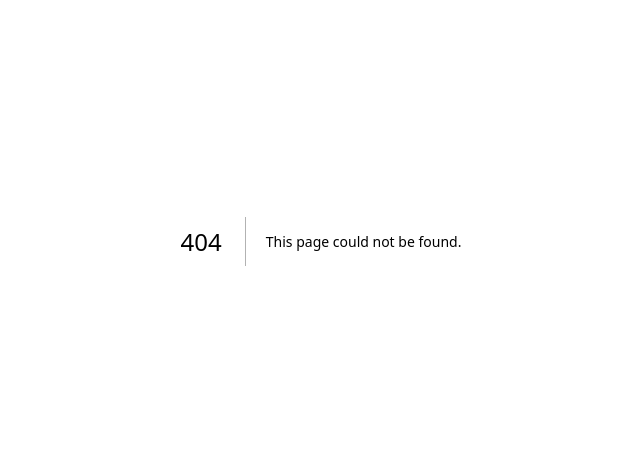
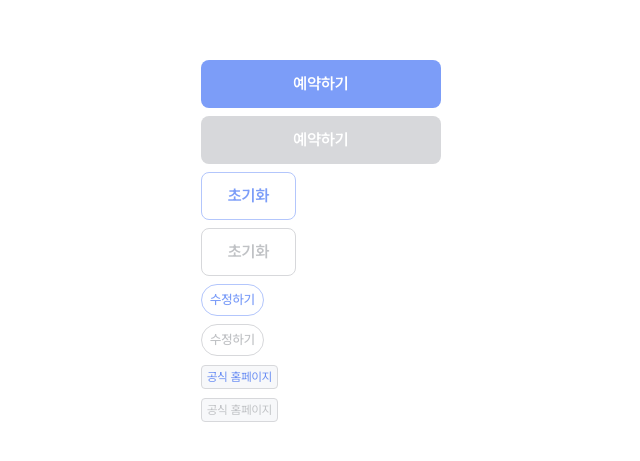
Before and after one commit to elfinana/poppy-fe, a Next.js app in the folder apps/web/: page /button in a window 1280 px wide. Before the commit this address had no page. Shown: the part 159-620 px from the top of the page, without its empty margins (319-959 px from the left). Built offline with nearby package versions, Linux system fonts and the light colour scheme.

Commit message:
Primary, Secondary 버튼 추가

```diff
--- /dev/null
+++ b/apps/web/app/button/page.tsx
@@ -0,0 +1,40 @@
+import { Plan } from '@/public';
+import { PrimaryButton, SecondaryButton, SecondaryXSButton } from '@/src/shared';
+import React from 'react';
+
+type Props = {};
+
+const page = (props: Props) => {
+  return (
+    <div>
+      <div style={{ padding: '4px' }}>
+        <PrimaryButton>예약하기</PrimaryButton>
+      </div>
+      <div style={{ padding: '4px' }}>
+        <PrimaryButton variant="disabled">예약하기</PrimaryButton>
+      </div>
+      <div style={{ padding: '4px' }}>
+        <SecondaryButton>초기화</SecondaryButton>
+      </div>
+      <div style={{ padding: '4px' }}>
+        <SecondaryButton variant="disabled">초기화</SecondaryButton>
+      </div>
+      <div style={{ padding: '4px' }}>
+        <SecondaryButton size="sm">수정하기</SecondaryButton>
+      </div>
+      <div style={{ padding: '4px' }}>
+        <SecondaryButton variant="disabled" size="sm">
+          수정하기
+        </SecondaryButton>
+      </div>
+      <div style={{ padding: '4px' }}>
+        <SecondaryXSButton>공식 홈페이지</SecondaryXSButton>
+      </div>
+      <div style={{ padding: '4px' }}>
+        <SecondaryXSButton variant="disabled">공식 홈페이지</SecondaryXSButton>
+      </div>
+    </div>
+  );
+};
+
+export default page;
--- /dev/null
+++ b/apps/web/src/shared/ui/buttons/PrimaryButton.tsx
@@ -0,0 +1,41 @@
+'use client';
+
+import * as React from 'react';
+import { Slot } from '@radix-ui/react-slot';
+import { cva, type VariantProps } from 'class-variance-authority';
+
+import { cn } from '@/src/shared/lib/utils';
+
+const buttonVariants = cva('inline-flex items-center justify-center h-48 px-10 py-14 rounded text-h3 text-white', {
+  variants: {
+    variant: {
+      default: 'bg-blue-500 hover:bg-blue-400 active:bg-blue-800',
+      disabled: 'bg-gray-200',
+    },
+    size: {
+      xl: 'w-343',
+      lg: 'w-300',
+      md: 'w-240',
+    },
+  },
+  defaultVariants: {
+    variant: 'default',
+    size: 'md',
+  },
+});
+
+export interface ButtonProps
+  extends React.ButtonHTMLAttributes<HTMLButtonElement>,
+    VariantProps<typeof buttonVariants> {
+  asChild?: boolean;
+}
+
+const PrimaryButton = React.forwardRef<HTMLButtonElement, ButtonProps>(
+  ({ className, variant, size, asChild = false, ...props }, ref) => {
+    const Comp = asChild ? Slot : 'button';
+    return <Comp className={cn(buttonVariants({ variant, size, className }))} ref={ref} {...props} />;
+  },
+);
+PrimaryButton.displayName = 'Button';
+
+export { PrimaryButton, buttonVariants };
--- /dev/null
+++ b/apps/web/src/shared/ui/buttons/SecondaryButton.tsx
@@ -0,0 +1,40 @@
+'use client';
+
+import * as React from 'react';
+import { Slot } from '@radix-ui/react-slot';
+import { cva, type VariantProps } from 'class-variance-authority';
+
+import { cn } from '@/src/shared/lib/utils';
+
+const buttonVariants = cva('inline-flex items-center justify-center', {
+  variants: {
+    variant: {
+      default: 'bg-white border border-blue-300 text-blue-500 hover:bg-blue-100 active:bg-blue-400 active:text-white',
+      disabled: 'bg-white border border-gray-200 text-gray-300',
+    },
+    size: {
+      md: 'h-48 w-95 px-10 py-14 rounded text-h3',
+      sm: 'h-32 w-fit p-8 rounded-20 text-b4',
+    },
+  },
+  defaultVariants: {
+    variant: 'default',
+    size: 'md',
+  },
+});
+
+export interface ButtonProps
+  extends React.ButtonHTMLAttributes<HTMLButtonElement>,
+    VariantProps<typeof buttonVariants> {
+  asChild?: boolean;
+}
+
+const SecondaryButton = React.forwardRef<HTMLButtonElement, ButtonProps>(
+  ({ className, variant, size, asChild = false, ...props }, ref) => {
+    const Comp = asChild ? Slot : 'button';
+    return <Comp className={cn(buttonVariants({ variant, size, className }))} ref={ref} {...props} />;
+  },
+);
+SecondaryButton.displayName = 'Button';
+
+export { SecondaryButton, buttonVariants };
--- /dev/null
+++ b/apps/web/src/shared/ui/buttons/SecondaryXSButton.tsx
@@ -0,0 +1,36 @@
+'use client';
+
+import * as React from 'react';
+import { Slot } from '@radix-ui/react-slot';
+import { cva, type VariantProps } from 'class-variance-authority';
+
+import { cn } from '@/src/shared/lib/utils';
+
+const buttonVariants = cva('inline-flex items-center justify-center h-24 px-5 py-4 rounded-4 text-c2', {
+  variants: {
+    variant: {
+      default:
+        'bg-gray-50 border-.5 border-gray-200 text-blue-600 hover:bg-blue-100 active:bg-blue-400 active:text-white',
+      disabled: 'bg-gray-50 border border-gray-200 text-gray-300',
+    },
+  },
+  defaultVariants: {
+    variant: 'default',
+  },
+});
+
+export interface ButtonProps
+  extends React.ButtonHTMLAttributes<HTMLButtonElement>,
+    VariantProps<typeof buttonVariants> {
+  asChild?: boolean;
+}
+
+const SecondaryXSButton = React.forwardRef<HTMLButtonElement, ButtonProps>(
+  ({ className, variant, asChild = false, ...props }, ref) => {
+    const Comp = asChild ? Slot : 'button';
+    return <Comp className={cn(buttonVariants({ variant, className }))} ref={ref} {...props} />;
+  },
+);
+SecondaryXSButton.displayName = 'Button';
+
+export { SecondaryXSButton, buttonVariants };
--- a/apps/web/src/shared/ui/index.ts
+++ b/apps/web/src/shared/ui/index.ts
@@ -1,4 +1,9 @@
+// Buttons
 export { Button, buttonVariants } from './button';
+export { PrimaryButton } from './buttons/PrimaryButton';
+export { SecondaryButton } from './buttons/SecondaryButton';
+export { SecondaryXSButton } from './buttons/SecondaryXSButton';
+
 export { Calendar } from './calendar';
 export { DatePicker } from './datePicker';
 export { Tabs, TabsList, TabsTrigger, TabsContent } from './tabs';
--- a/apps/web/tailwind.config.js
+++ b/apps/web/tailwind.config.js
@@ -138,17 +138,33 @@ module.exports = {
           },
         ],
       },
+      borderWidth: {
+        DEFAULT: '1px',
+        '.5': '0.5px',
+      },
       borderRadius: {
         DEFAULT: '8px',
+        20: '20px',
+        4: '4px',
       },
       width: {
         mobile: '375px',
         343: '343px',
         300: '300px',
         240: '240px',
+        95: '95px',
       },
       height: {
         48: '48px',
+        32: '32px',
+        24: '24px',
+      },
+      padding: {
+        14: '14px',
+        10: '10px',
+        8: '8px',
+        5: '5px',
+        4: '4px',
       },
       fontFamily: {
         pretendard: ['var(--font-pretendard)'],
```
